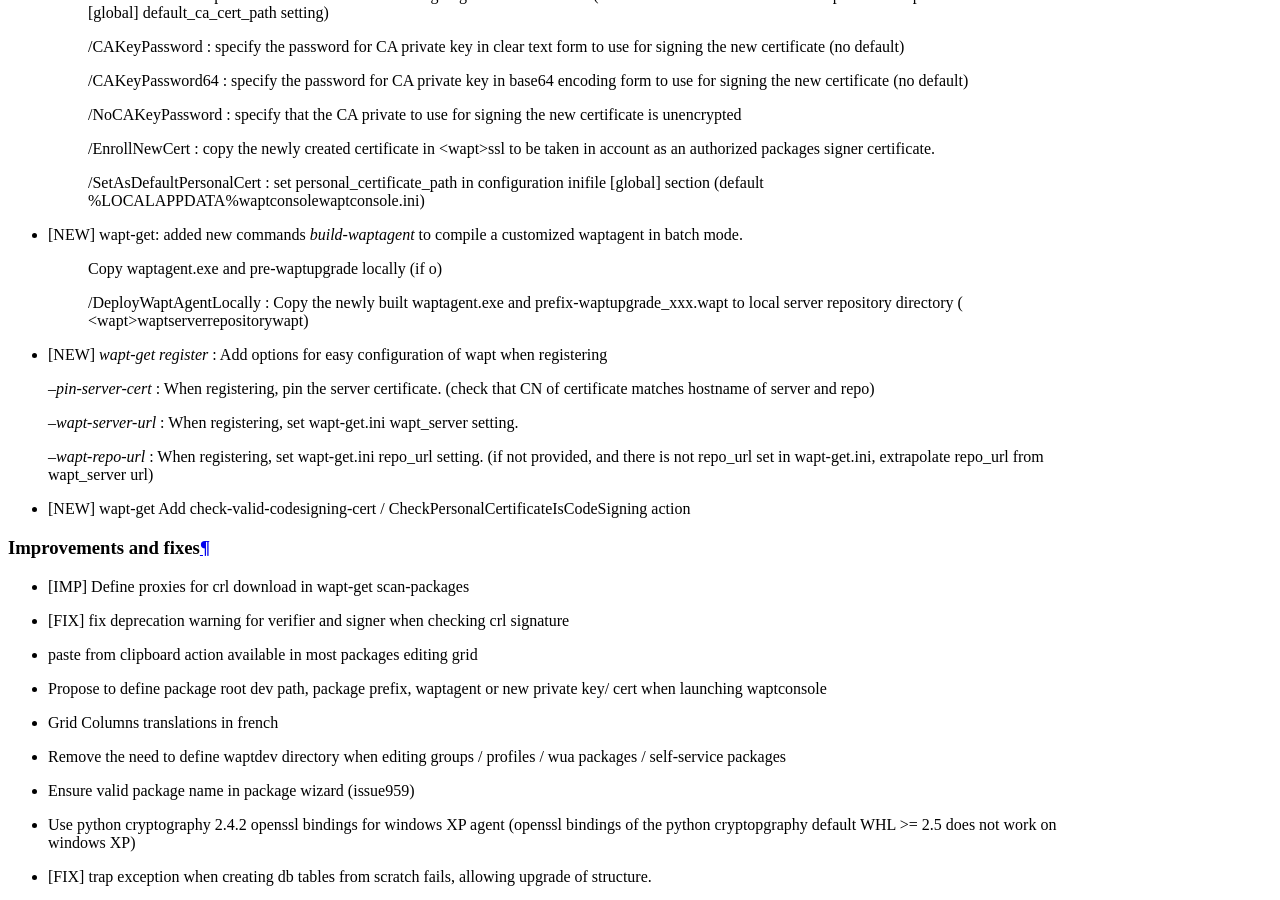
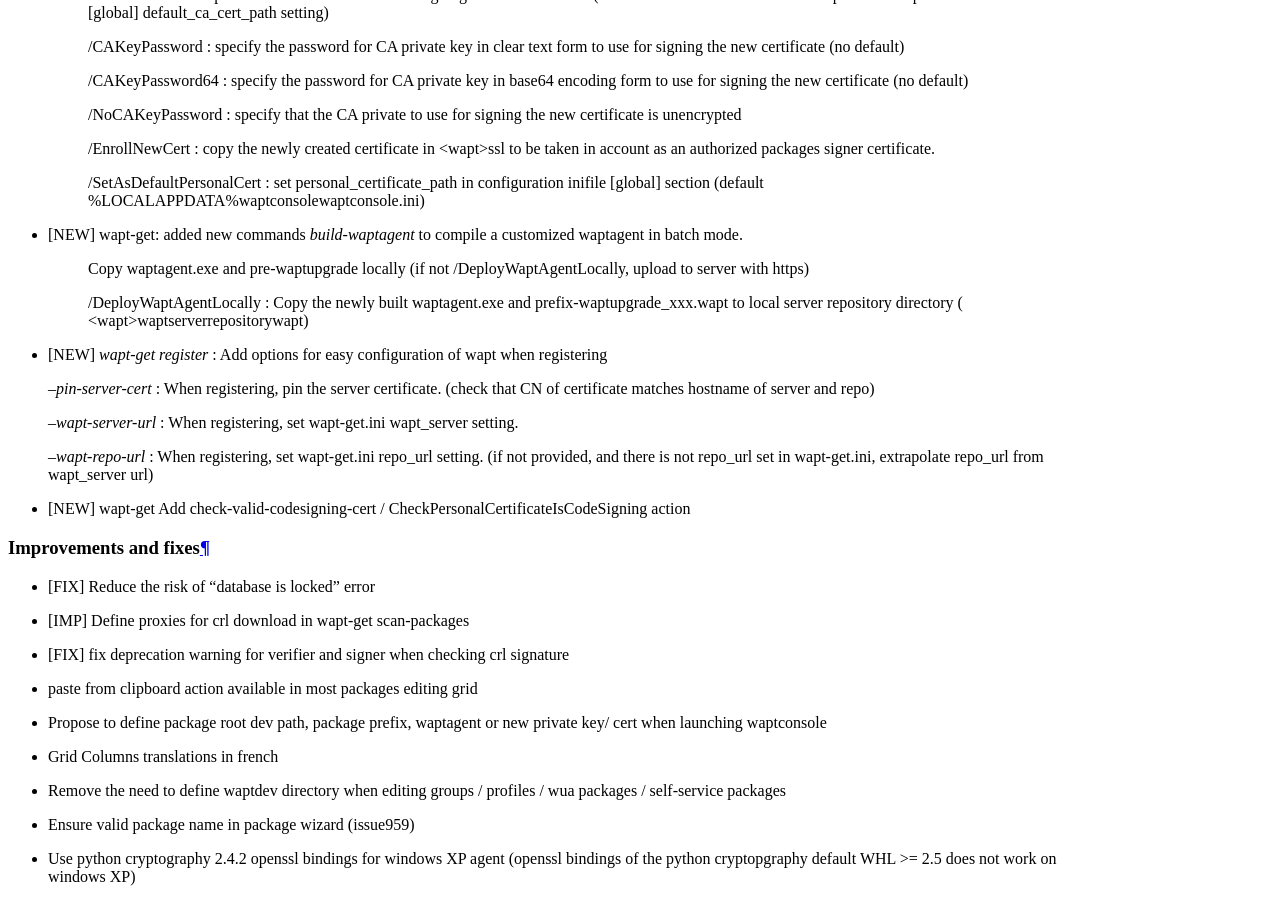
Before and after one commit to tranquilit/WAPT-Documentation, a Sphinx documentation site: the page built from source/wapt-changelog.rst, in a window 1280 px wide and 900 px high, scrolled down 3873 px. Built offline with Sphinx 7.4.7 and the Read the Docs theme 2.0.0, drawn with Linux system fonts in a browser that asks for light colours.

Commit message:
1.7.3.10 release notes

```diff
--- a/source/wapt-changelog.rst
+++ b/source/wapt-changelog.rst
@@ -73,7 +73,7 @@ New
 
 * [NEW] wapt-get: added new commands `build-waptagent` to compile a customized waptagent in batch mode.
 
-    Copy waptagent.exe and pre-waptupgrade locally (if o)
+    Copy waptagent.exe and pre-waptupgrade locally (if not /DeployWaptAgentLocally, upload to server with https)
 
     /DeployWaptAgentLocally : Copy the newly built waptagent.exe and prefix-waptupgrade_xxx.wapt to  local server repository directory ( <wapt>\waptserver\repository\wapt\ )
 
@@ -89,6 +89,8 @@ New
 
 Improvements and fixes
 ++++++++++++++++++++++
+
+* [FIX] Reduce the risk of "database is locked" error
 
 * [IMP] Define proxies for crl download in wapt-get scan-packages
 
```
